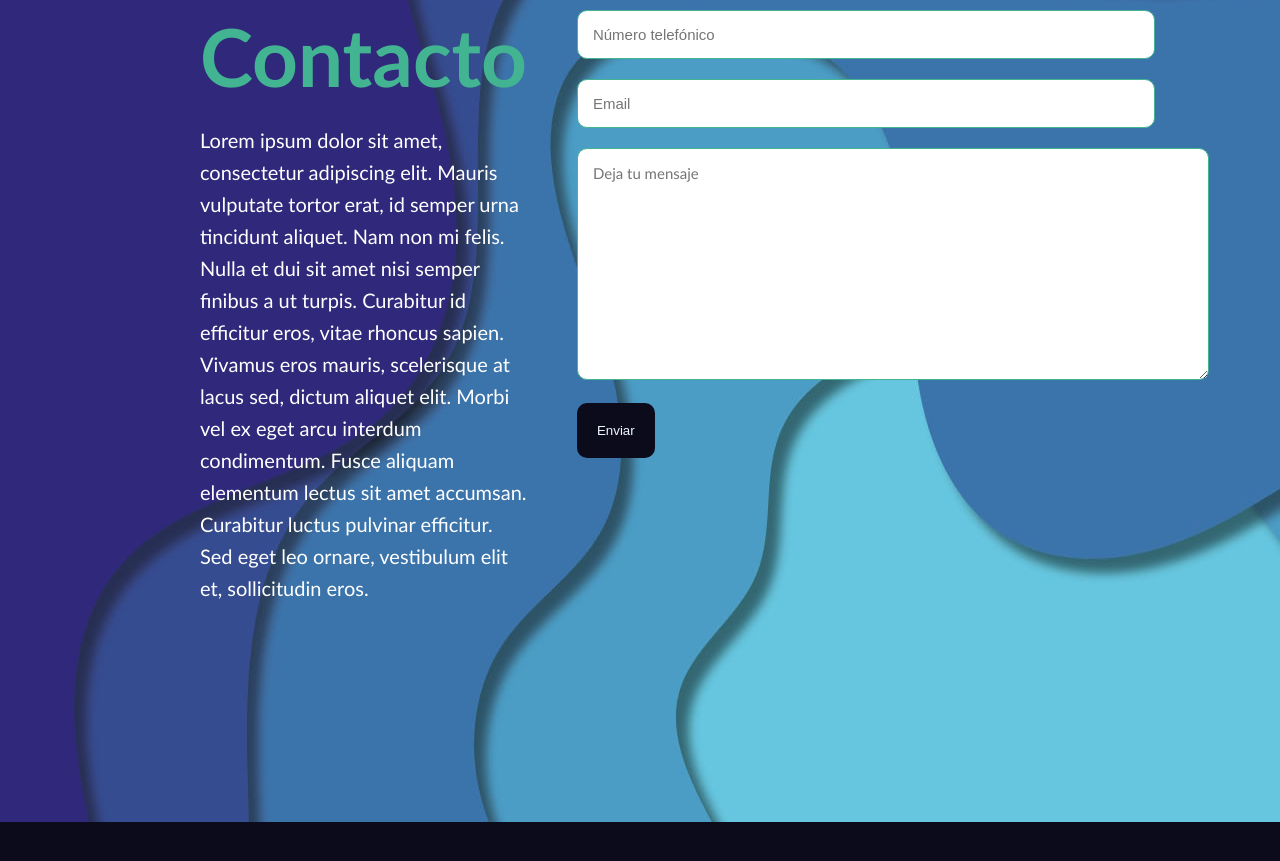
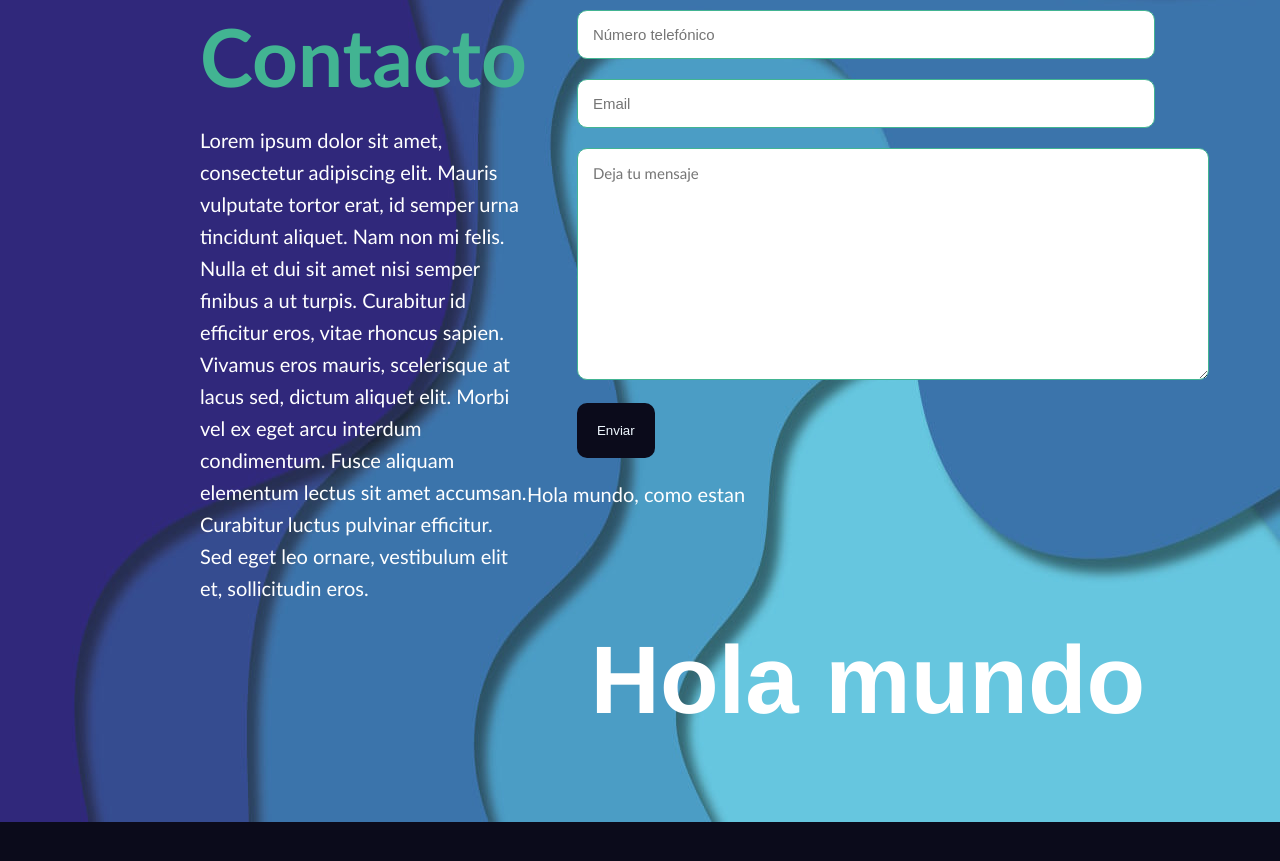
Before and after one commit to agustinafleitas/portafolio, a plain HTML site: page index.html in a window 1280 px wide. Shown: the part 3070-3931 px from the top of the page. Before the commit the page ends 3894 px from the top, so only its background shows below. Drawn offline with Linux system fonts and the light colour scheme.

Commit message:
Agregue un h1 y un p en index

```diff
--- a/index.html
+++ b/index.html
@@ -107,6 +107,8 @@
         <input type="text" name="email" class="datos" placeholder="Email">
         <textarea name="mensaje" placeholder="Deja tu mensaje"></textarea>
         <input type="submit" class="BotonEnviar" value="Enviar">
+        <p>Hola mundo, como estan</p>
+        <h1>Hola mundo</h1>
     </form>
     </div>
     <!-- "Placeholder" permite que los textos "email" "Nombre" "Número telefónico" aparezcan dentro de las barras para escribir -->
```
